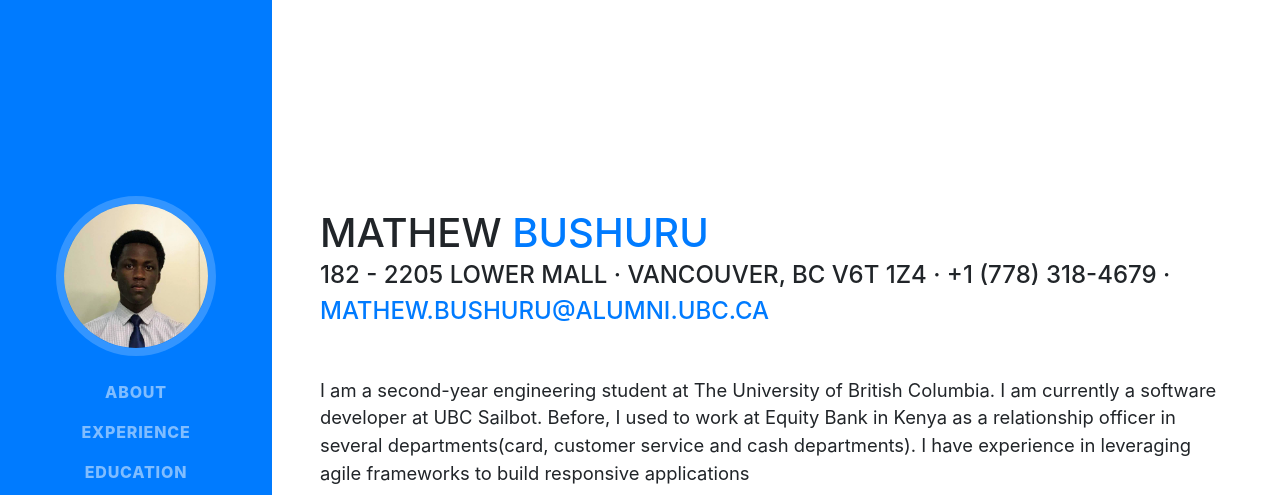
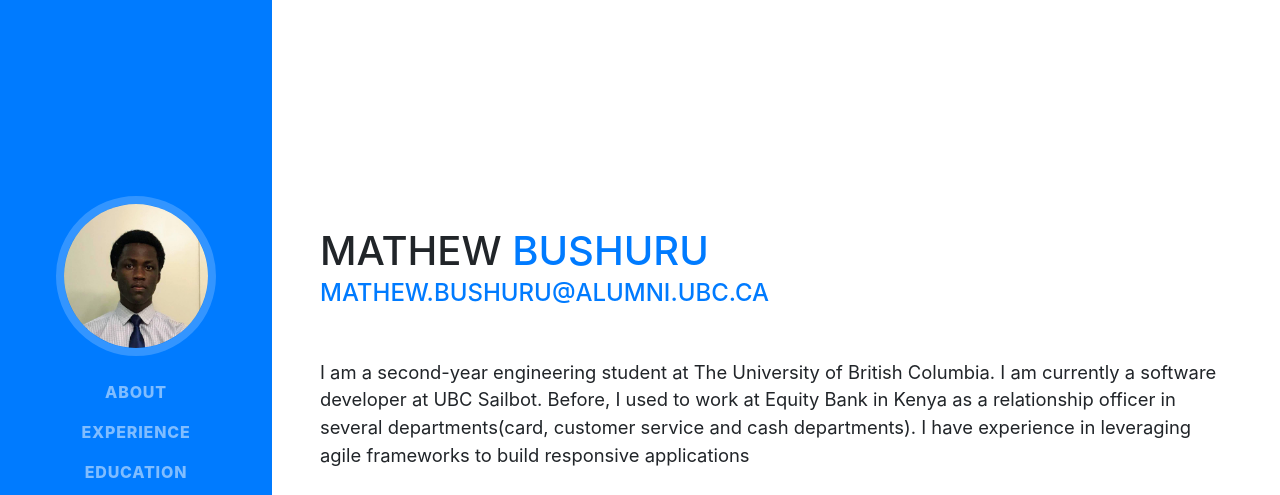
Before and after one commit to mathewbushuru/resume, a website with bundled scripts: page index.html in a window 1280 px wide. Shown: the top 495 px of the page. Built offline with nearby package versions, Linux system fonts and the light colour scheme; a web font is replaced by a local one.

Commit message:
removed some personal info

```diff
--- a/index.html
+++ b/index.html
@@ -77,7 +77,7 @@
           <h1 class="mb-0">Mathew
             <span class="text-primary">Bushuru</span>
           </h1>
-          <div class="subheading mb-5">182 - 2205 Lower Mall · Vancouver, BC V6T 1Z4 · +1 (778) 318-4679 ·
+          <div class="subheading mb-5">
             <a target="_blank" href="mailto:mathew.bushuru@alumni.ubc.ca">mathew.bushuru@alumni.ubc.ca</a>
           </div>
           <p class="lead mb-5">I am a second-year engineering student at The University of British Columbia. I am currently a software developer at UBC Sailbot. Before, I used to work at Equity Bank in Kenya as a relationship officer in several departments(card, customer service and cash departments). I have experience in leveraging agile frameworks to build responsive applications
```
